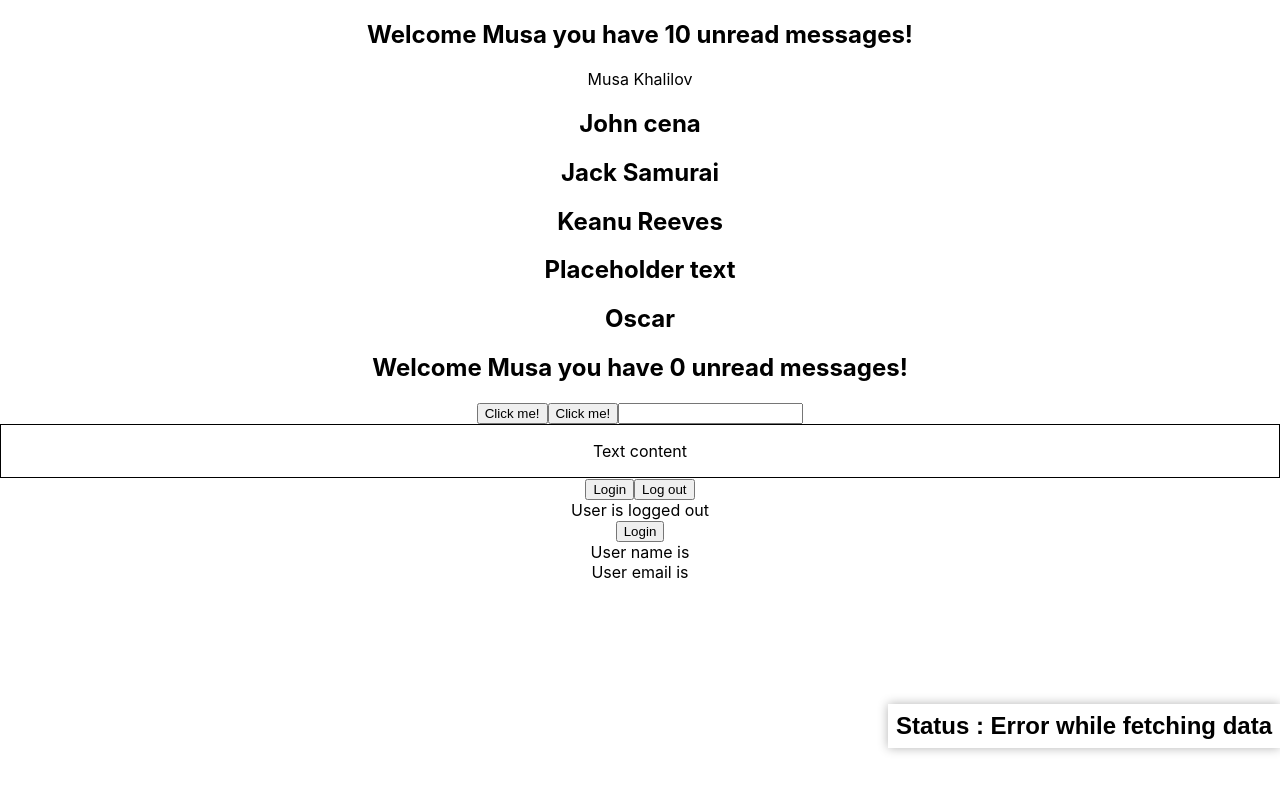
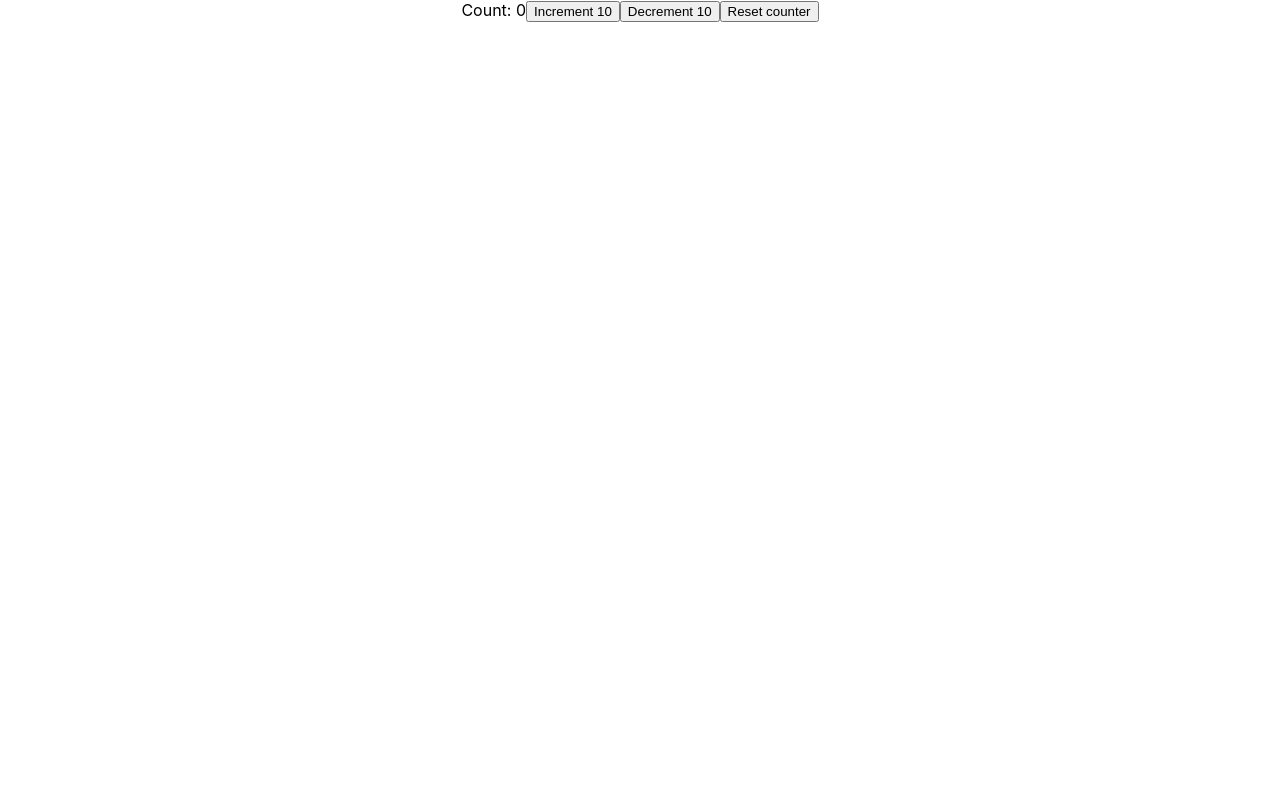
Before and after one commit to khalilovmusa/React_Typescript_Learning, a React (Create React App) app in the folder react-typescript-demo/: page / in a window 1280 px wide. Shown: the top 792 px of the page. Built offline with nearby package versions, Linux system fonts and the light colour scheme.

Commit message:
useReducer hook props

```diff
--- a/react-typescript-demo/src/App.tsx
+++ b/react-typescript-demo/src/App.tsx
@@ -6,6 +6,7 @@ import { Heading } from './components/Heading';
 import { Input } from './components/Input';
 import { Person } from './components/Person';
 import { PersonList } from './components/PersonList';
+import { Counter } from './components/state/Counter';
 import { LoggedIn } from './components/state/LoggedIn';
 import { User } from './components/state/User';
 import { Status } from './components/Status';
@@ -20,7 +21,7 @@ function App() {
 
   return (
     <div className="App">
-      <Greet name="Musa" messageCount={10} isLoggedIn={true} />
+      {/* <Greet name="Musa" messageCount={10} isLoggedIn={true} />
       <Person name={personName} />
       <PersonList names={nameList} />
 
@@ -45,7 +46,9 @@ function App() {
 
       <LoggedIn />
 
-      <User />
+      <User /> */}
+
+      <Counter />
     </div>
   );
 }
--- a/react-typescript-demo/src/components/state/Counter.tsx
+++ b/react-typescript-demo/src/components/state/Counter.tsx
@@ -4,10 +4,16 @@ type CounterState = {
     count: number
 }
 
-type CounterAction = {
-    type: string,
+type UpdateAction = {
+    type: 'increment' | 'decrement',
     payload: number
 }
+
+type ResetAction = {
+    type: 'reset'
+}
+
+type CounterAction = UpdateAction | ResetAction
 
 const initialState = { count: 0 }
 
@@ -18,6 +24,8 @@ function reducer(state: CounterState , action: CounterAction) {
             return { count: state.count + action.payload }
         case 'decrement':
             return { count: state.count - action.payload }
+        case 'reset':
+        return initialState
         default:
             return state
     }
@@ -35,6 +43,9 @@ export const Counter = () => {
             <button onClick={() => dispatch({ type: 'decrement', payload: 10})} >
                 Decrement 10
             </button>
+            <button onClick={() => dispatch({ type: 'reset' }) } >
+                Reset counter
+            </button>
         </>
     )
 }
```
